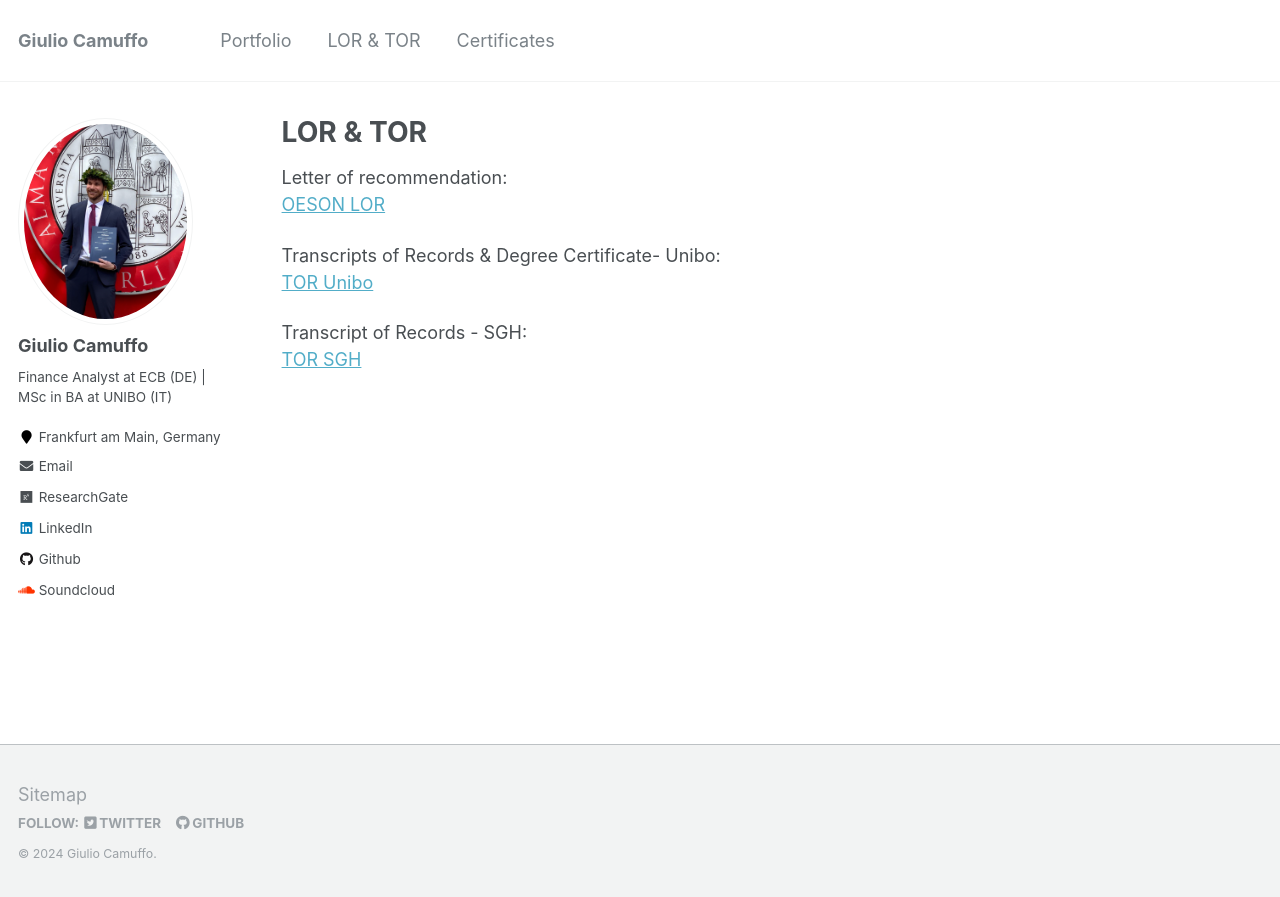
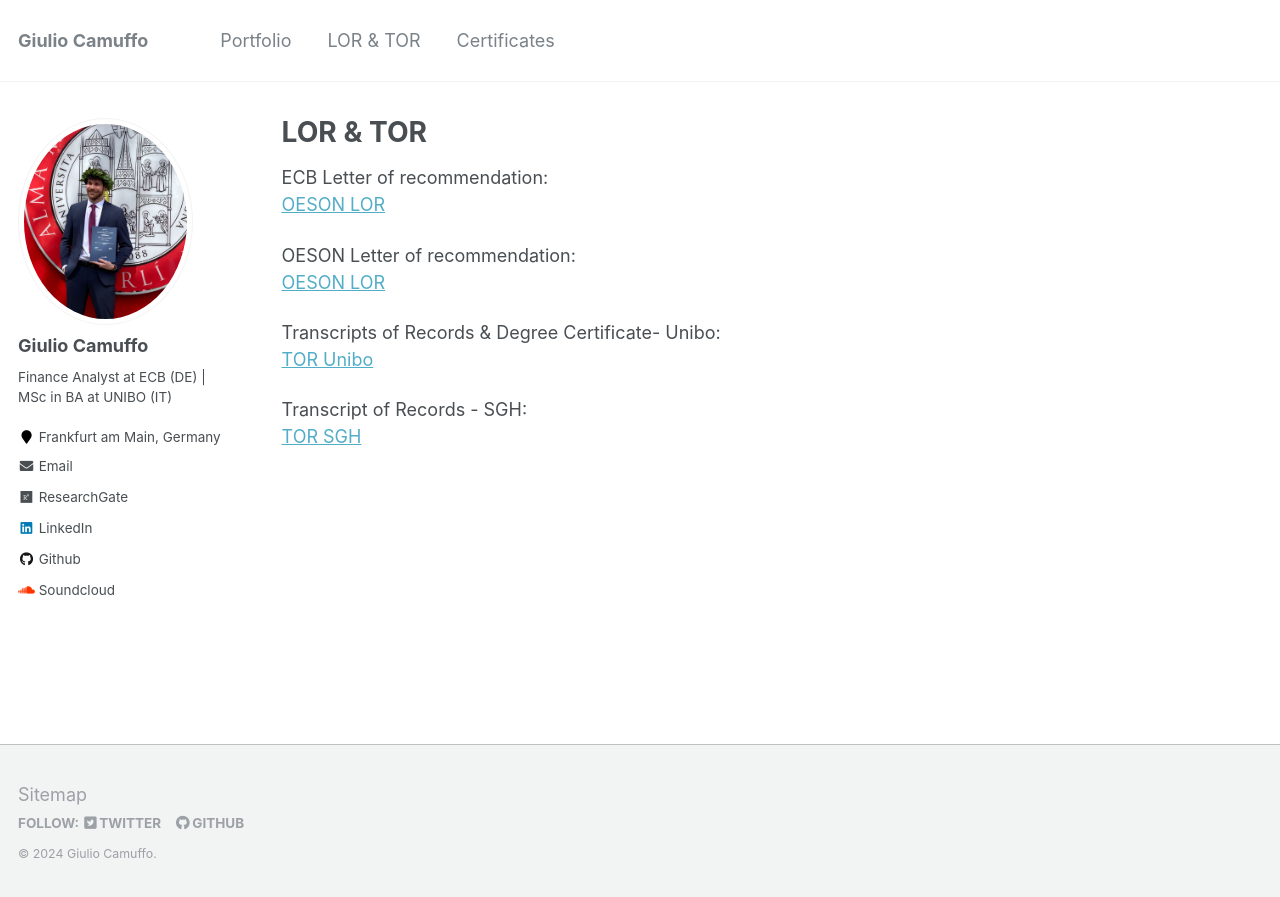
Before and after one commit to giulio-camuffo/giulio-camuffo.github.io, a Jekyll site: the page built from _pages/lor-tor.md, in a window 1280 px wide. Shown: the top 897 px of the page. Built offline with Jekyll 4.4.1, drawn with Linux system fonts in a browser that asks for light colours; nearby versions of some CDN libraries.

Commit message:
Update lor-tor.md

```diff
--- a/_pages/lor-tor.md
+++ b/_pages/lor-tor.md
@@ -5,7 +5,10 @@ permalink: /lor-tor/
 author_profile: true
 ---
 
-Letter of recommendation:
+ECB Letter of recommendation:
+[OESON LOR](/files/ECB_LetterOfReference_GC.pdf)
+
+OESON Letter of recommendation:
 [OESON LOR](/files/GC-OESON-LOR.pdf)
 
 Transcripts of Records & Degree Certificate- Unibo:
```
